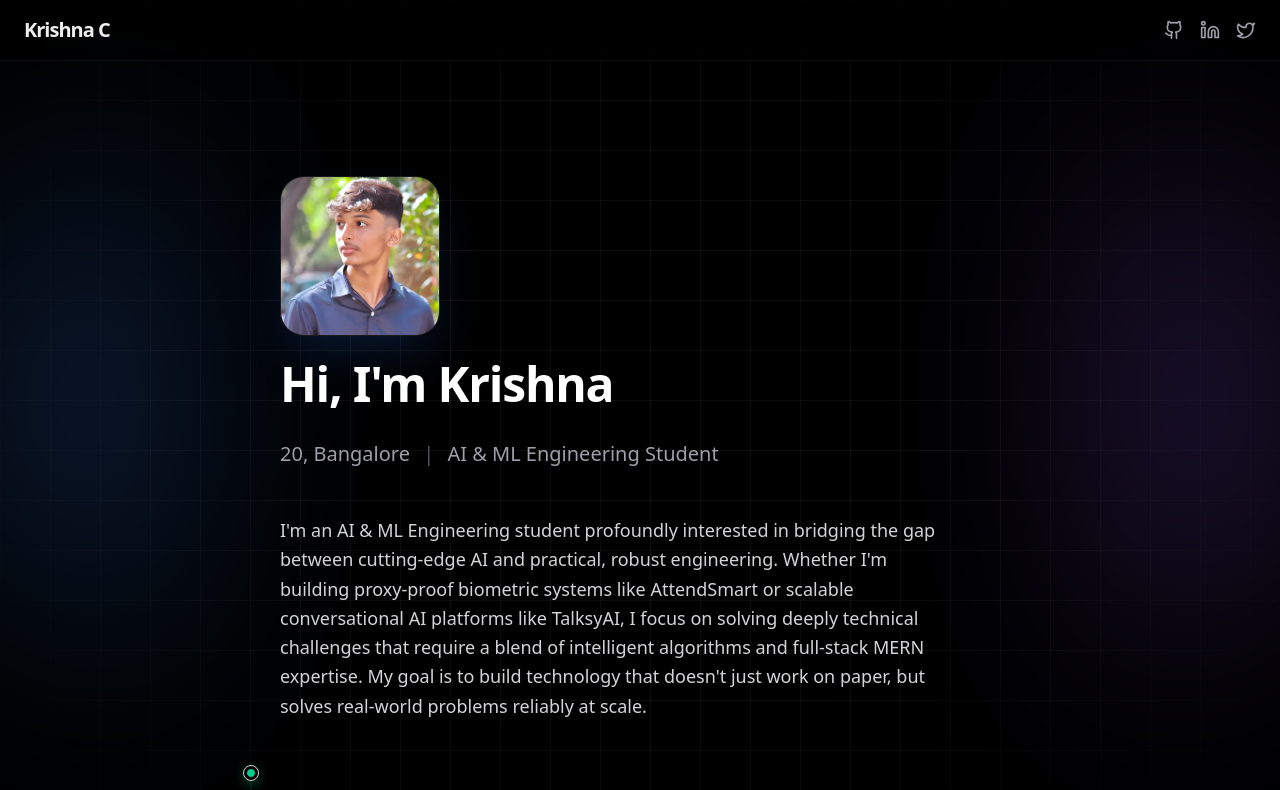
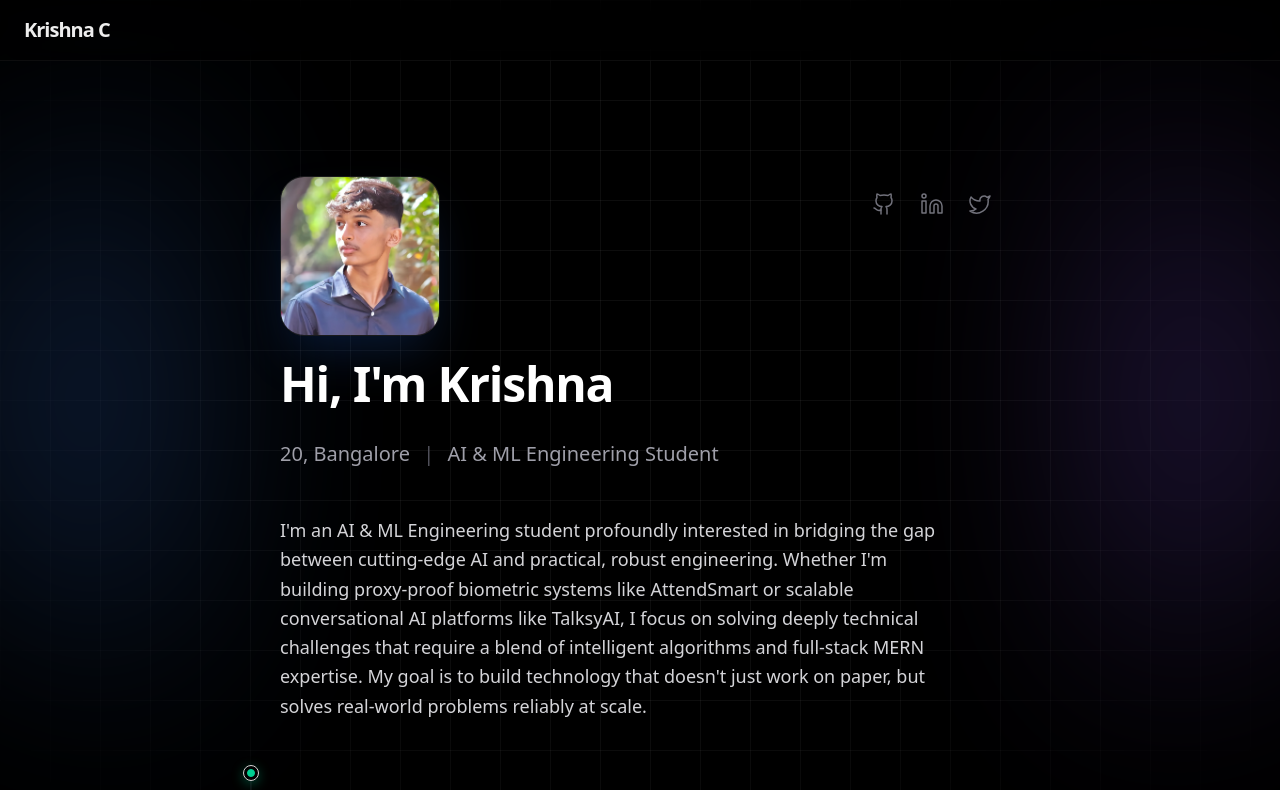
Before and after one commit to kr1shnac/krish-portfolio, a Next.js app: page / in a window 1280 px wide. Shown: the top 790 px of the page. Built offline with nearby package versions, Linux system fonts and the light colour scheme.

Commit message:
style: move social links to hero section on desktop, keep in navbar on mobile

```diff
--- a/src/components/Hero.tsx
+++ b/src/components/Hero.tsx
@@ -8,7 +8,7 @@ import { useState } from "react";
 import { X } from "lucide-react";
 
 export default function Hero() {
-    const { personal } = siteData;
+    const { personal, socials } = siteData;
     const [isLightboxOpen, setIsLightboxOpen] = useState(false);
 
     return (
@@ -51,6 +51,7 @@ export default function Hero() {
             </AnimatePresence>
 
             <ScrollReveal direction="up" duration={0.8} delay={0.1}>
+                <div className="flex items-start justify-between w-full">
                     <motion.div
                         className="relative w-32 h-32 md:w-40 md:h-40 rounded-3xl overflow-hidden border border-white/10 shadow-2xl shadow-blue-500/20 cursor-pointer"
                         whileHover={{ scale: 1.05 }}
@@ -68,6 +69,19 @@ export default function Hero() {
                             className="object-cover"
                         />
                     </motion.div>
+
+                    <div className="hidden md:flex gap-6 items-center pt-4 pr-2">
+                        {socials.map((social) => {
+                            const Icon = social.icon;
+                            return (
+                                <a key={social.name} href={social.url} target="_blank" className="text-zinc-500 hover:text-white transition-colors" rel="noreferrer">
+                                    <Icon size={24} strokeWidth={1.5} />
+                                    <span className="sr-only">{social.name}</span>
+                                </a>
+                            );
+                        })}
+                    </div>
+                </div>
             </ScrollReveal>
             <ScrollReveal delay={0.2}>
                 <h1 className="text-4xl md:text-5xl font-extrabold tracking-tight text-white mb-2">
--- a/src/components/Navbar.tsx
+++ b/src/components/Navbar.tsx
@@ -9,7 +9,7 @@ export default function Navbar() {
             <Link href="/" className="text-xl font-bold tracking-tighter hover:opacity-80 transition-opacity">
                 {personal.name}
             </Link>
-            <div className="flex gap-4 items-center">
+            <div className="flex md:hidden gap-4 items-center">
                 {socials.map((social) => (
                     <Link key={social.name} href={social.url} target="_blank" className="text-zinc-400 hover:text-white transition-colors">
                         <social.icon size={20} />
```
Lines whose indentation alone changed are shown as unchanged.
